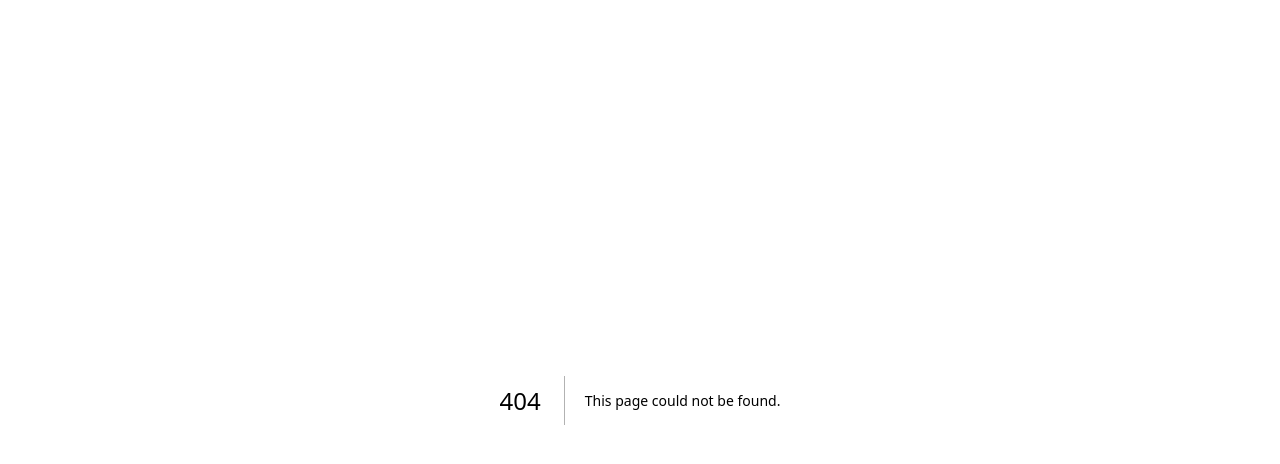
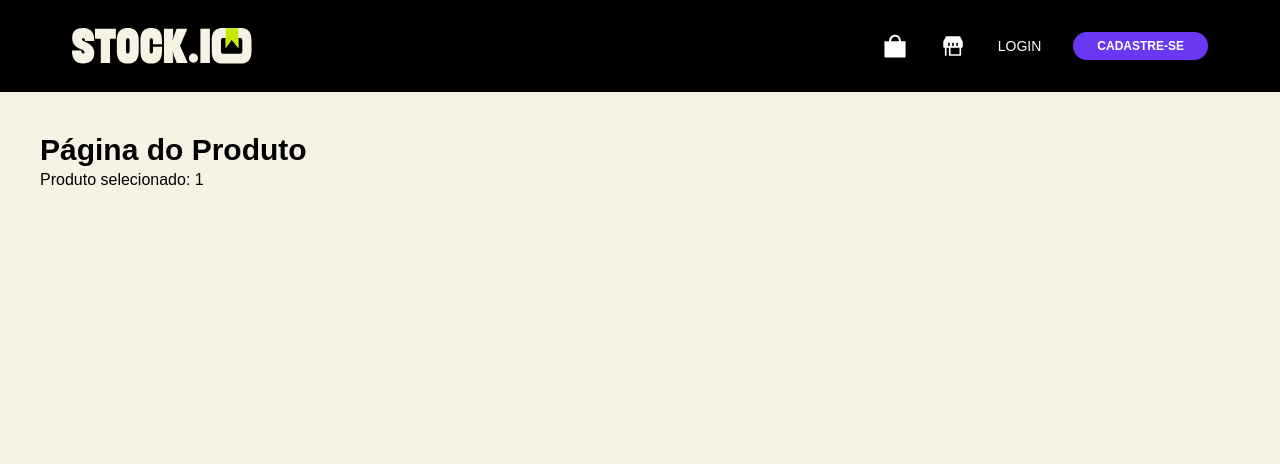
Before and after one commit to Projeto-CJR-grupo4/frontend, a Next.js app: page /produtos/1 in a window 1280 px wide. Before the commit this address had no page. Shown: the top 464 px of the page. Built offline with nearby package versions, Linux system fonts and the light colour scheme.

Commit message:
feat(pag_prod): implementar navegacao para pagina do produto

```diff
--- /dev/null
+++ b/app/produtos/[id]/page.tsx
@@ -0,0 +1,22 @@
+"use client";
+
+import { useParams } from "next/navigation";
+import Navbar from "@/components/Navbar";
+
+export default function ProdutoPage() {
+    const { id } = useParams<{ id: string }>();
+
+    return (
+        <main className="min-h-screen bg-[#F6F3E4]">
+            <Navbar />
+
+            <section className="p-10 text-black">
+                <h1 className="text-3xl font-semibold">
+                    Página do Produto
+                </h1>
+
+                <p>Produto selecionado: {id}</p>
+            </section>
+        </main>
+    );
+}
--- a/components/ProdutoCard.tsx
+++ b/components/ProdutoCard.tsx
@@ -1,6 +1,7 @@
 import Image from "next/image";
-
+import Link from "next/link";
 type ProdutoCardProps = {
+    id: number;
     name: string;
     image_url: string | null;
     logo_url: string | null;
@@ -10,6 +11,7 @@ type ProdutoCardProps = {
 };
 
 export default function ProdutoCard({
+    id,
     name,
     image_url,
     logo_url,
@@ -26,7 +28,10 @@ export default function ProdutoCard({
     });
 
     return (
-        <div className="h-77.5 w-57.25 shrink-0 rounded-4xl bg-white">
+        <Link
+            href={`/produtos/${id}`}
+            className="block h-77.5 w-57.25 shrink-0 rounded-4xl bg-white"
+        >
 
             <div className="relative flex justify-center pt-4">
 
@@ -84,6 +89,6 @@ export default function ProdutoCard({
 
             </div>
 
-        </div>
+        </Link>
     );
 }
--- a/components/SecaoProdutos.tsx
+++ b/components/SecaoProdutos.tsx
@@ -48,6 +48,7 @@ export default function SecaoProdutos({
                 {produtos.map((produto) => (
                     <ProdutoCard
                         key={produto.id}
+                        id={produto.id}
                         name={produto.name}
                         image_url={produto.image_url}
                         logo_url={produto.logo_url}
```
